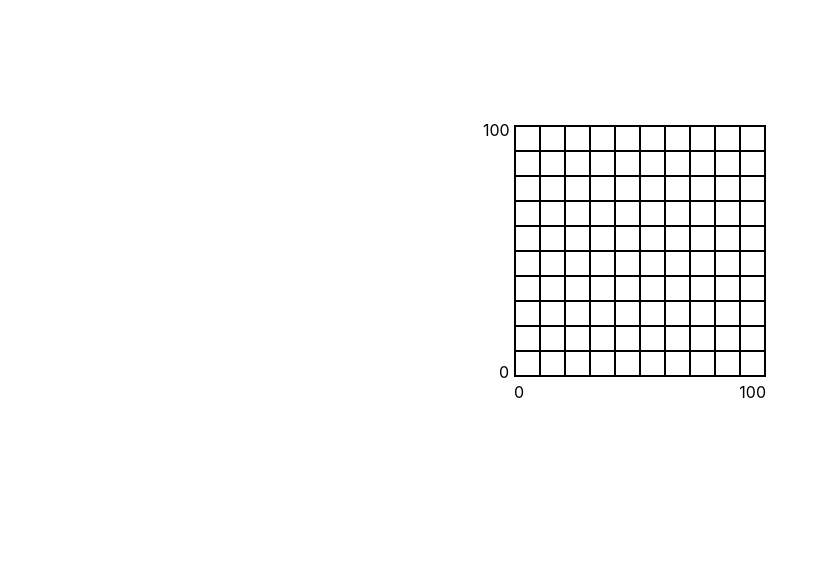
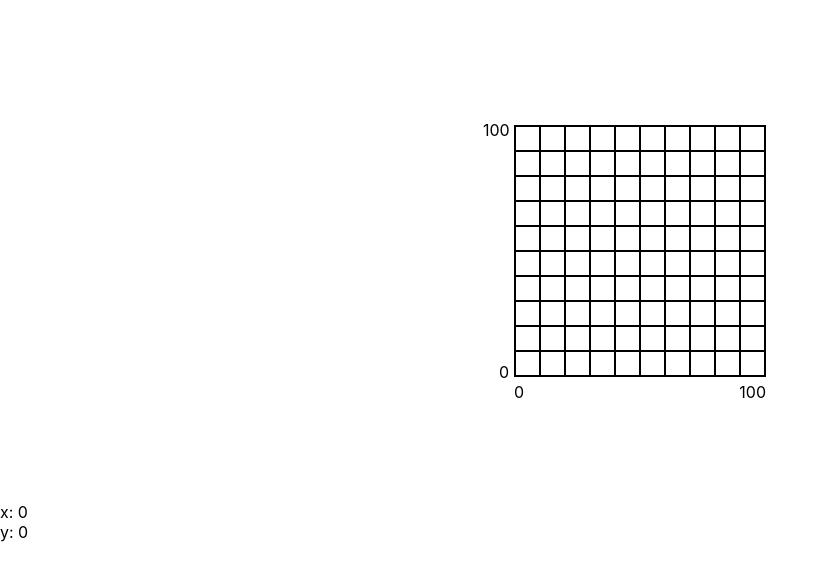
Before and after one commit to stujmar/regression-cluster-fe, a React (Create React App) app: page / in a window 1280 px wide. Shown: the top 580 px of the page, without its empty margins (0-828 px from the left). Built offline with nearby package versions, Linux system fonts and the light colour scheme.

Commit message:
[sm] working on displaying debug information on the screen and getting component to load in the correct order to not get null and undefined errors

```diff
--- a/src/App.js
+++ b/src/App.js
@@ -1,15 +1,21 @@
 import './App.css';
-import React, {useState} from 'react'
+import React, {useState, useEffect} from 'react'
 import FlexGrid from './components/FlexGrid/FlexGrid';
 
 function App() {
 
   // const [dots, setDots] = useState([]);
   const [ mouse, setMouse] = useState({ x: 0, y: 0, xMax: 0, yMax: 0});
-  let grid = document.getElementById('grid');
+  let grid  = document.getElementById('grid');
+
+  useEffect(() => {
+    console.log('loaded');
+    console.log(grid, "onload");
+  },[])
 
   const handleMouseMove = (e) => {
     console.log(e);
+
       setMouse({
         x:e.nativeEvent.offsetX > 0 ? e.nativeEvent.offsetX : 0,
         y:e.nativeEvent.offsetY > 0 ? e.nativeEvent.offsetY : 0,
@@ -20,6 +26,7 @@ function App() {
   }
 
   return (
+    <>
     <div className="label-wrapper">
       <div className="x-zero label">0</div>
       <div className="y-zero label">0</div>
@@ -33,6 +40,9 @@ function App() {
         <FlexGrid />
       </button>
     </div>
+      <div>x: {mouse.x}</div>
+      <div>y: {mouse.y}</div>
+    </>
   );
 }
 
```
Lines whose indentation alone changed are shown as unchanged.
